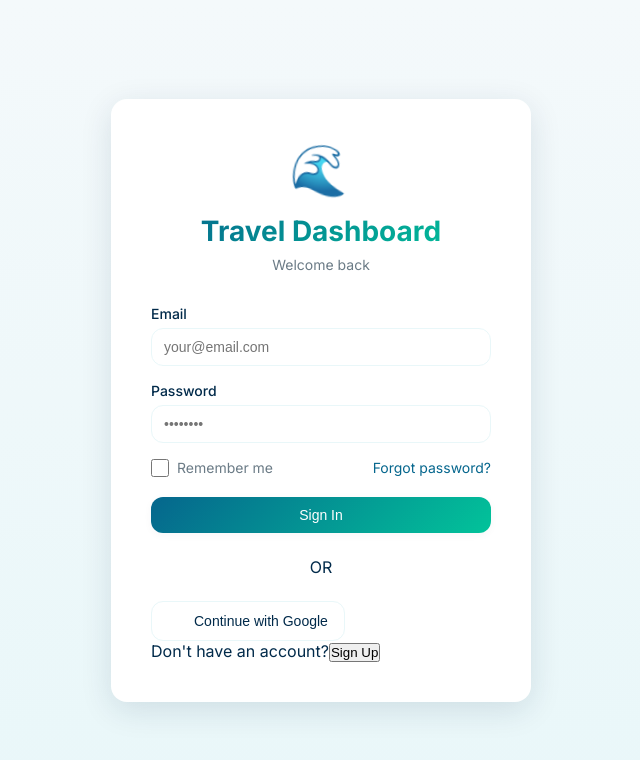
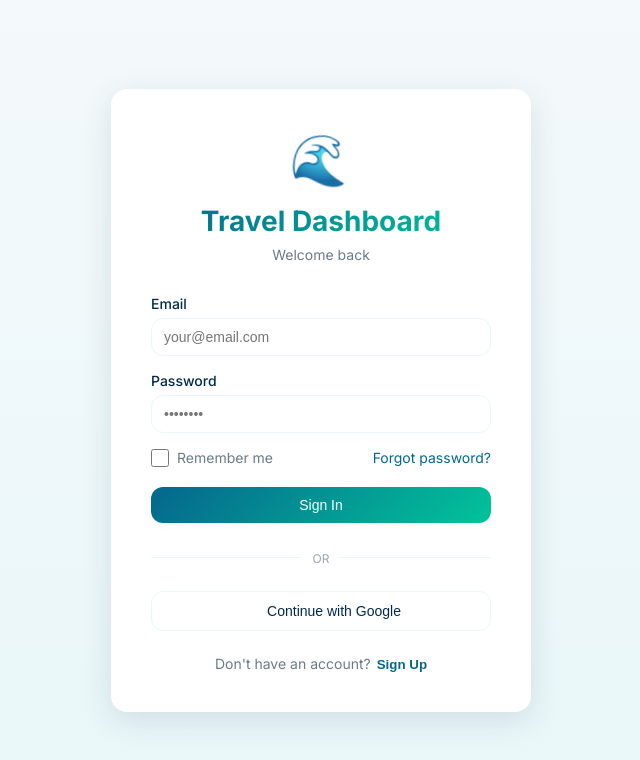
Before and after one commit to Rajprabhu147/react-comback, a React (Vite) app in the folder react-day7/travel-dashboard/: page / in a window 1280 px wide. Shown: the top 760 px of the page, without its empty margins (319-959 px from the left). Built offline with nearby package versions, Linux system fonts and the light colour scheme.

Commit message:
Login Styles

```diff
--- a/react-day7/travel-dashboard/src/styles/login.css
+++ b/react-day7/travel-dashboard/src/styles/login.css
@@ -136,3 +136,82 @@
   text-align: center;
   margin: 24px 0;
 }
+.divider::before,
+.divider::after {
+  content: '';
+  position: absolute;
+  top: 50%;
+  width: 45%;
+  height: 1px;
+  background: var(--bg-secondary);
+}
+
+.divider::before {
+  left: 0;
+}
+
+.divider::after {
+  right: 0;
+}
+
+.divider-text {
+  padding: 0 12px;
+  font-size: 12px;
+  color: var(--text-muted);
+  background: var(--surface);
+  position: relative;
+}
+
+/* Google Button */
+.google-btn {
+  width: 100%;
+  display: flex;
+  align-items: center;
+  justify-content: center;
+  gap: 10px;
+  border: 2px solid var(--bg-secondary);
+}
+
+.google-btn:hover {
+  border-color: var(--primary);
+}
+
+/* Login Footer */
+.login-footer {
+  text-align: center;
+  font-size: 14px;
+  color: var(--text-secondary);
+  margin-top: 24px;
+}
+
+.toggle-btn {
+  background: none;
+  border: none;
+  color: var(--primary);
+  font-weight: 600;
+  cursor: pointer;
+  margin-left: 6px;
+  transition: var(--transition);
+}
+
+.toggle-btn:hover {
+  color: var(--primary-hover);
+  text-decoration: underline;
+}
+
+/* Responsive */
+@media (max-width: 480px) {
+  .login-card {
+    padding: 32px 24px;
+  }
+
+  .login-title {
+    font-size: 1.5rem;
+  }
+
+  .form-options {
+    flex-direction: column;
+    align-items: flex-start;
+    gap: 12px;
+  }
+}
```
